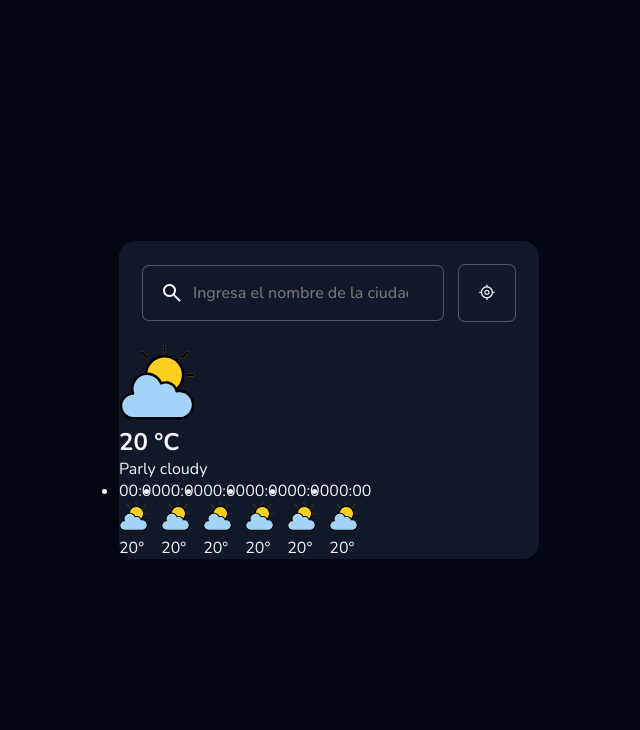
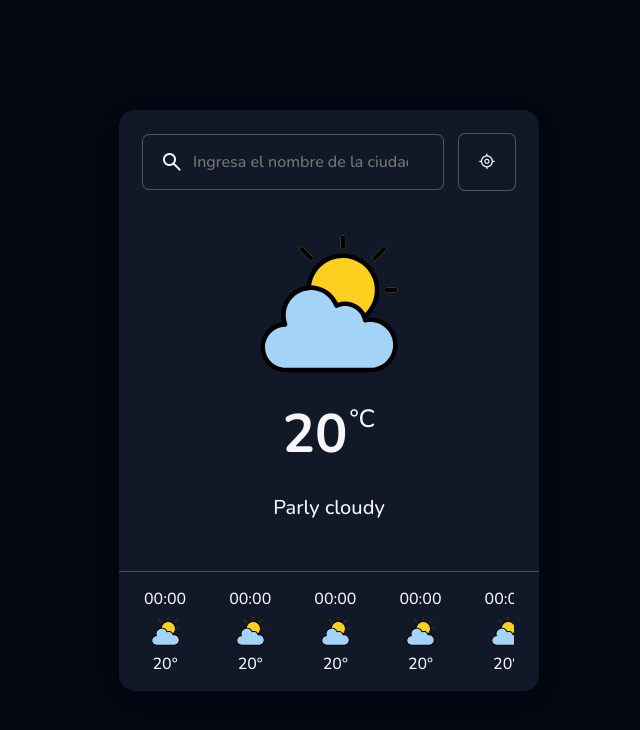
Before and after one commit to codewithandres/-80DaOfycode-Weathe--Ap-with-HTML-CSS--JavaScript, a plain HTML site: page index.html in a window 1280 px wide. Shown: the whole page, without its empty margins (311-951 px from the left). Drawn offline with nearby package versions, Linux system fonts and the light colour scheme.

Commit message:
estilos finales de la aplicacion

```diff
--- a/css/index.css
+++ b/css/index.css
@@ -24,6 +24,7 @@ body {
 	background-color: hsl(221, 39%, 11%);
 	border-radius: 1em;
 	max-width: 420px;
+	width: 100%;
 	flex-grow: 1;
 	box-shadow: rgba(0, 0, 0, 0.05) 0px 6px 24px 0px,
 		rgba(0, 0, 0, 0.08) 0px 0px 0px 1px;
@@ -92,10 +93,69 @@ body {
 .search--section .location--button span {
 	font-size: 1.3em;
 }
+.weather--section .current--waather {
+	display: flex;
+	flex-direction: column;
+	align-items: center;
+	padding: 20px 0 50px;
+}
+.current--waather .weather--icon {
+	width: 140px;
+	aspect-ratio: 1;
+}
+.current--waather .temperature {
+	font-size: 3.38em;
+	margin: 23px 0;
+	display: flex;
+}
+.current--waather .temperature span {
+	font-size: 1.56rem;
+	font-weight: 500;
+	margin: 5px 0 0 2px;
+}
+.current--waather .description {
+	font-size: 1.25em;
+	font-weight: 500;
+}
+.hourly--weather {
+	padding: 16px 25px;
+	border-top: 1px solid hsla(215, 16%, 47%, 0.61);
+}
 .hourly--weather .weather--list {
 	display: flex;
+	list-style: none;
+	gap: 43px;
+	overflow-x: auto;
+	scrollbar-width: thin;
+	scrollbar-color: transparent transparent;
+	padding-bottom: 16px;
+	margin-bottom: -16px;
+}
+.hourly--weather:hover .weather--list {
+	scrollbar-color: hsl(215, 25%, 27%) transparent;
+}
+.hourly--weather .weather--item {
+	display: flex;
+	flex-direction: column;
+	align-items: center;
+	gap: 7px;
+	font-weight: 500;
 }
 .hourly--weather .weather--item .weather--icon {
 	width: 29px;
 	aspect-ratio: 1;
 }
+@media screen and (max-width: 640px) {
+	body {
+		padding: 15px;
+	}
+	.search--section {
+		padding: 20px;
+	}
+	.hourly--weather {
+		padding: 16px 20px;
+	}
+	.hourly--weather .weather--list {
+		gap: 32px;
+	}
+}
```
